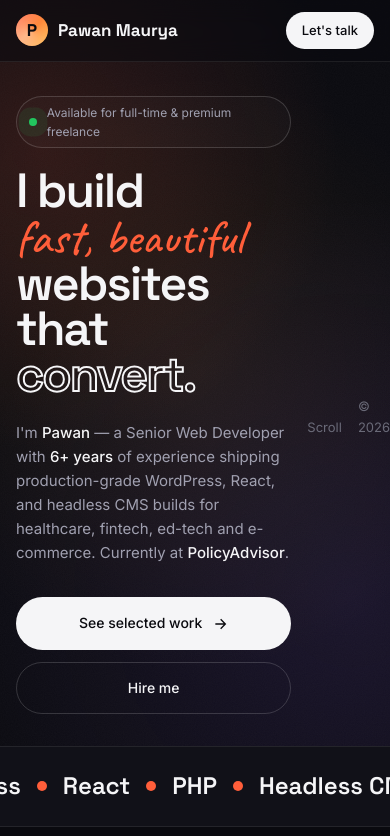
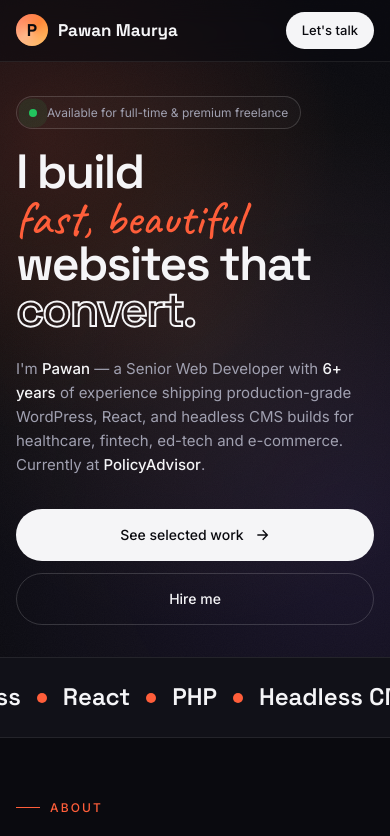
Before and after one commit to developerpawanmaurya/developerpawanmaurya.github.io, a React (Vite) app: page / in a window 390 px wide. Shown: the top 836 px of the page. Built offline with nearby package versions, Linux system fonts and the light colour scheme.

Commit message:
hero section mobile fix

```diff
--- a/src/styles.css
+++ b/src/styles.css
@@ -430,7 +430,7 @@ footer.site-footer .big-word {
   .hero-sub { font-size: 16px; margin-bottom: 32px; }
   .hero-ctas { gap: 12px; width: 100%; }
   .hero-ctas .btn { flex: 1; justify-content: center; padding: 14px 20px; font-size: 14px; }
-  .hero-meta { position: static; padding: 24px 0 0; flex-direction: row; gap: 16px; }
+  .hero-meta {display: none; position: static; padding: 24px 0 0; flex-direction: row; gap: 16px; }
   .hero-meta .scroll-line { display: none; }
 
   .marquee { padding: 20px 0; }
```
